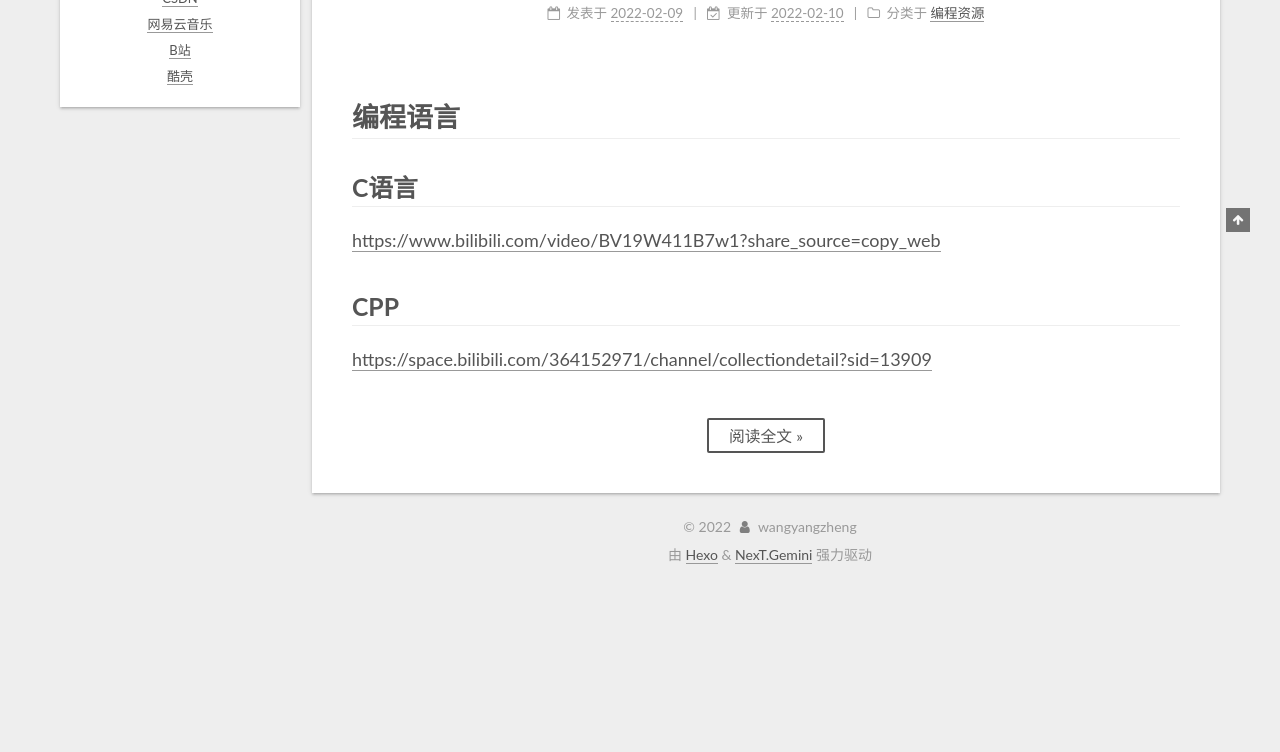
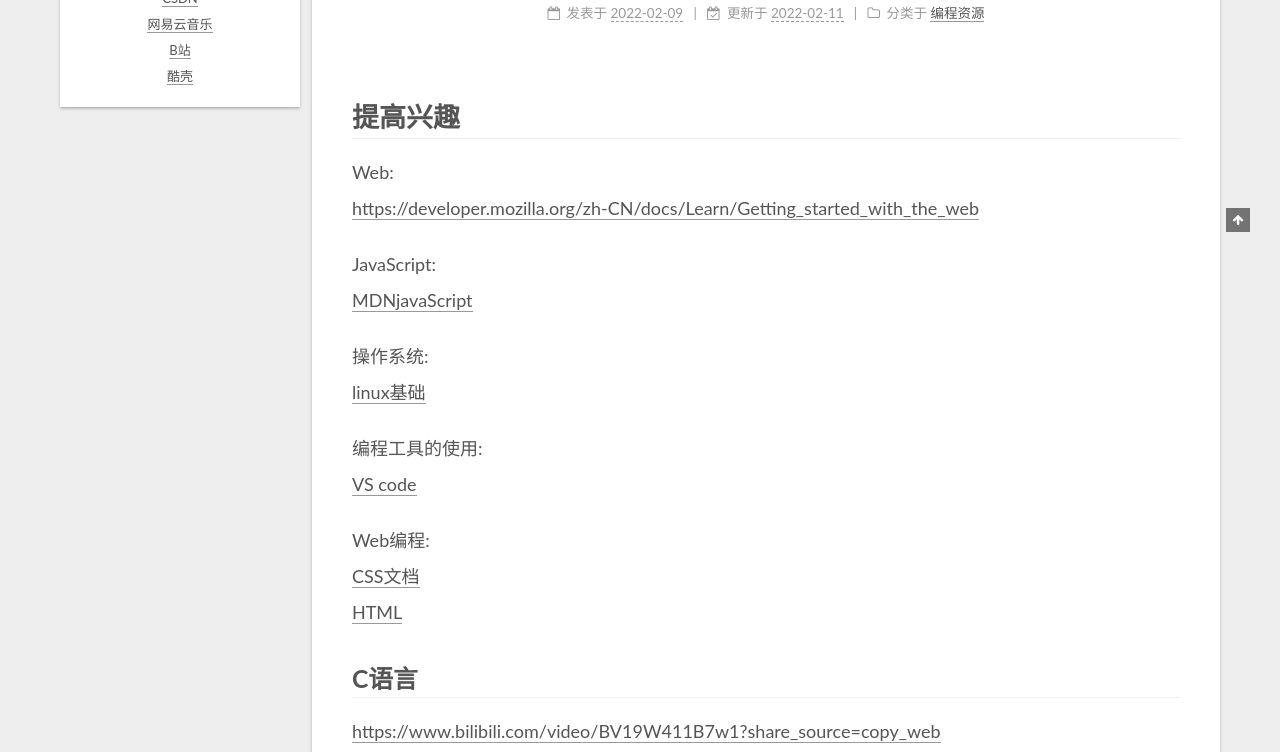
Before and after one commit to wangyangzheng/wangyangzheng.github.io, a plain HTML site: page index.html in a window 1280 px wide. Shown: the part 668-1420 px from the top of the page. Before the commit the page ends 1257 px from the top, so only its background shows below. Drawn offline with Linux system fonts and the light colour scheme.

Commit message:
Site updated: 2022-02-11 20:30:23

```diff
--- a/css/main.css
+++ b/css/main.css
@@ -1172,7 +1172,7 @@ pre .javascript .function {
 }
 .links-of-author a::before,
 .links-of-author span.exturl::before {
-  background: #ff4d33;
+  background: #ffff94;
   border-radius: 50%;
   content: ' ';
   display: inline-block;
--- a/index.html
+++ b/index.html
@@ -268,7 +268,7 @@
                   <i class="fa fa-calendar-check-o"></i>
                 </span>
                 <span class="post-meta-item-text">更新于</span>
-                <time title="修改时间：2022-02-10 21:53:07" itemprop="dateModified" datetime="2022-02-10T21:53:07+08:00">2022-02-10</time>
+                <time title="修改时间：2022-02-11 20:29:39" itemprop="dateModified" datetime="2022-02-11T20:29:39+08:00">2022-02-11</time>
               </span>
             <span class="post-meta-item">
               <span class="post-meta-item-icon">
@@ -291,7 +291,12 @@
     <div class="post-body" itemprop="articleBody">
 
 
-          <h1 id="编程语言"><a href="#编程语言" class="headerlink" title="编程语言"></a>编程语言</h1><h2 id="C语言"><a href="#C语言" class="headerlink" title="C语言"></a>C语言</h2><p><a target="_blank" rel="noopener" href="https://www.bilibili.com/video/BV19W411B7w1?share_source=copy_web">https://www.bilibili.com/video/BV19W411B7w1?share_source&#x3D;copy_web</a></p>
+          <h1 id="提高兴趣"><a href="#提高兴趣" class="headerlink" title="提高兴趣"></a>提高兴趣</h1><p>Web:<br><a target="_blank" rel="noopener" href="https://developer.mozilla.org/zh-CN/docs/Learn/Getting_started_with_the_web">https://developer.mozilla.org/zh-CN/docs/Learn/Getting_started_with_the_web</a></p>
+<p>JavaScript:<br><a target="_blank" rel="noopener" href="https://developer.mozilla.org/zh-CN/docs/Web/JavaScript">MDNjavaScript</a></p>
+<p>操作系统:<br><a target="_blank" rel="noopener" href="https://www.w3cschool.cn/linux/">linux基础</a></p>
+<p>编程工具的使用:<br><a target="_blank" rel="noopener" href="https://jeasonstudio.gitbooks.io/vscode-cn-doc/content/">VS code</a></p>
+<p>Web编程:<br><a target="_blank" rel="noopener" href="https://developer.mozilla.org/zh-CN/docs/Web/CSS">CSS文档</a><br><a target="_blank" rel="noopener" href="https://developer.mozilla.org/zh-CN/docs/Web/HTML">HTML</a></p>
+<h2 id="C语言"><a href="#C语言" class="headerlink" title="C语言"></a>C语言</h2><p><a target="_blank" rel="noopener" href="https://www.bilibili.com/video/BV19W411B7w1?share_source=copy_web">https://www.bilibili.com/video/BV19W411B7w1?share_source&#x3D;copy_web</a></p>
 <h2 id="CPP"><a href="#CPP" class="headerlink" title="CPP"></a>CPP</h2><p><a target="_blank" rel="noopener" href="https://space.bilibili.com/364152971/channel/collectiondetail?sid=13909">https://space.bilibili.com/364152971/channel/collectiondetail?sid=13909</a></p>
           <!--noindex-->
             <div class="post-button">
```
Also changed, not shown: 2022/02/09/编程资源/index.html (+11 -6 lines).
